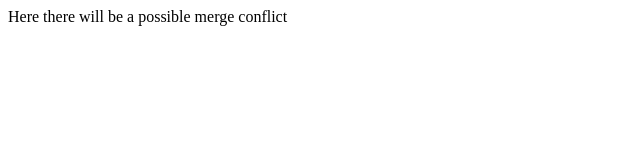
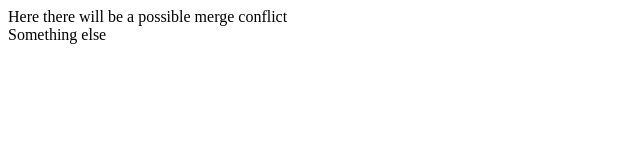
Before and after one commit to dbilenkin/merge-conflict, a plain HTML site: page index.html in a window 1280 px wide. Shown: the full height of the page, 0-640 px from the left. Drawn offline with Linux system fonts and the light colour scheme.

Commit message:
made some changes

```diff
--- a/index.html
+++ b/index.html
@@ -8,5 +8,6 @@
 </head>
 <body>
   <div>Here there will be a possible merge conflict</div>
+  <div>Something else</div>
 </body>
 </html>
```
